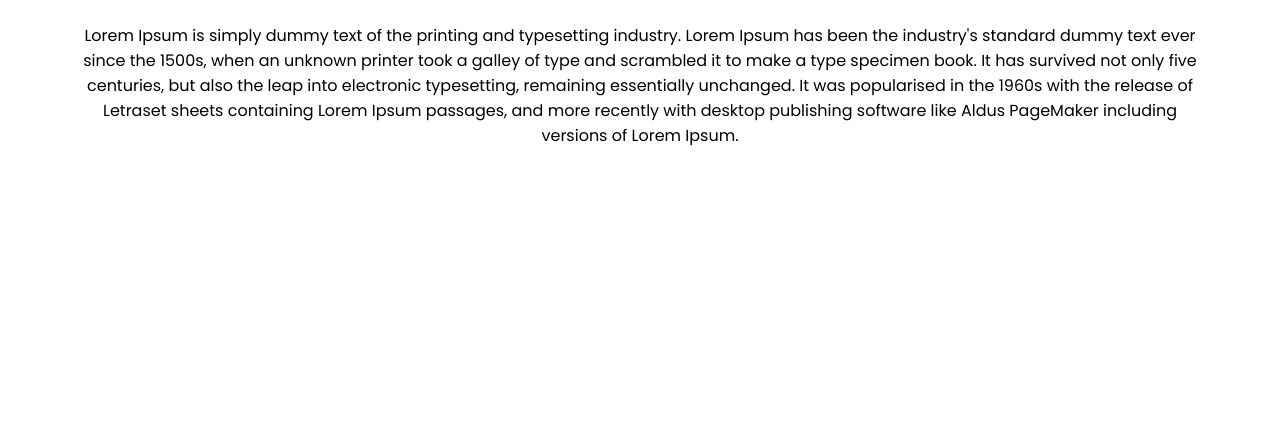
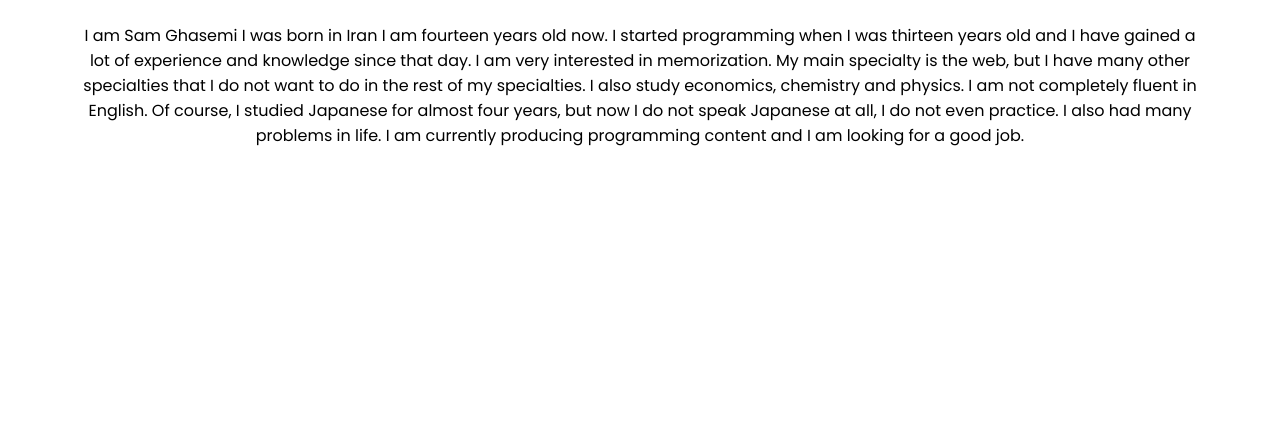
Before and after one commit to sami2020pro/dark-mode-toggle-app, a plain HTML site: page public/index.html in a window 1280 px wide. Shown: the part 360-800 px from the top of the page. Drawn offline with Linux system fonts and the light colour scheme.

Commit message:
Update index.html

```diff
--- a/public/index.html
+++ b/public/index.html
@@ -13,20 +13,27 @@
             <input type="checkbox" id="toggle" name="toggle" /><label for="toggle"></label> <!-- Text: Toggle Theme -->
         </div>
 
-        <h1>The Poppers Family are the best</h1>
+        <h1>Sami Ghasemi | Dark Mode Toggle App</h1>
         <p>
-            Lorem Ipsum
+            I am Sam Ghasemi
 
-            is simply dummy text of the printing and typesetting industry.
-            Lorem Ipsum has been the industry's standard dummy text ever
-            since the 1500s, when an unknown printer took a galley of
-            type and scrambled it to make a type specimen book.
-            It has survived not only five centuries, but also
-            the leap into electronic typesetting, remaining
-            essentially unchanged. It was popularised in the
-            1960s with the release of Letraset sheets containing
-            Lorem Ipsum passages, and more recently with desktop publishing
-            software like Aldus PageMaker including versions of Lorem Ipsum.
+            I was born in Iran I am fourteen years old now.
+            I started programming when I was thirteen years
+            old and I have gained a lot of experience and
+            knowledge since that day. I am very interested
+            in memorization. My main specialty is the web,
+            but I have many other specialties that I do
+            not want to do in the rest of my specialties.
+            I also study economics, chemistry and physics.
+
+
+            I am not completely fluent in English. Of course,
+            I studied Japanese for almost four years, but
+            now I do not speak Japanese at all, I do not
+            even practice. I also had many problems in life.
+            I am currently producing programming content and
+            I am looking for a good job.
+
         </p>
     </body>
 </html>
```
